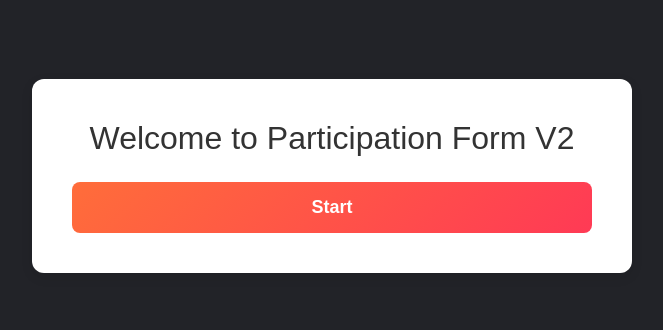
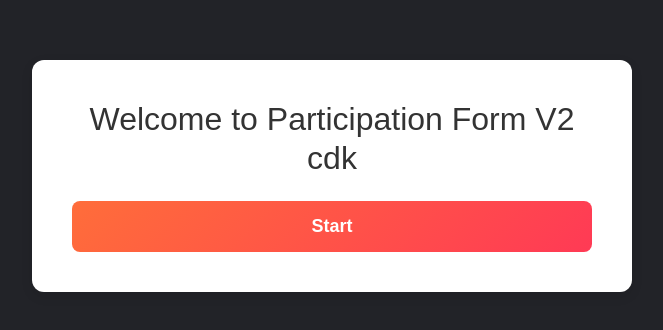
Before and after one commit to aakash-73/proj3-cicd, a plain HTML site: page index.html in a window 1280 px wide. Shown: the part 224-554 px from the top of the page, without its empty margins (308-971 px from the left). Drawn offline with nearby package versions, Linux system fonts and the light colour scheme.

Commit message:
title update cdk

```diff
--- a/index.html
+++ b/index.html
@@ -90,7 +90,7 @@
 
 <body class="d-flex align-items-center justify-content-center vh-100">
     <div class="container" id="welcome-screen">
-        <h2 class="mb-4">Welcome to Participation Form V2</h2>
+        <h2 class="mb-4">Welcome to Participation Form V2 cdk</h2>
         <button class="btn btn-custom w-100" onclick="startForm()">Start</button>
     </div>
 
```
